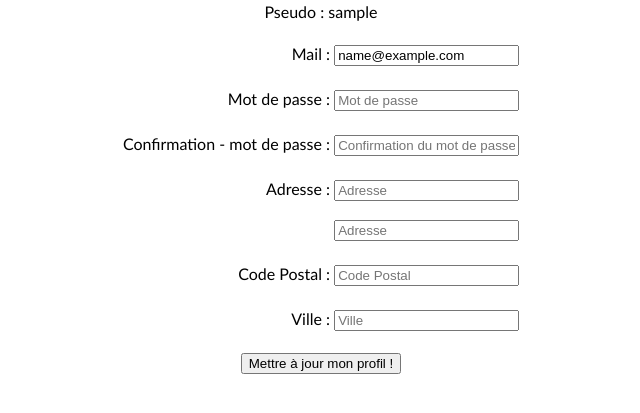
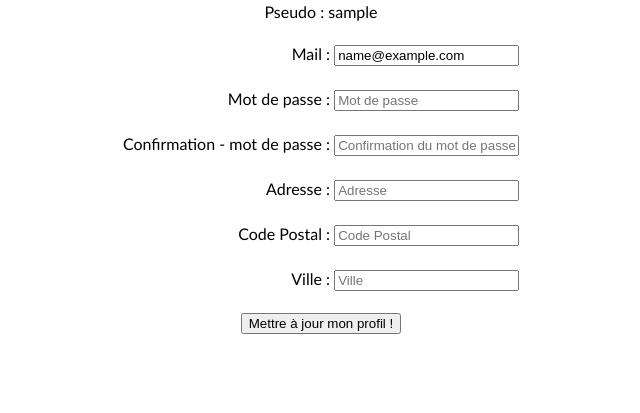
Before and after one commit to HugoMoi/SiteAPP, a PHP site: the page made by SiteDomisep/views/editionprofil.php in a window 1280 px wide. Shown: the part 167-580 px from the top of the page, without its empty margins (319-959 px from the left). Run offline with PHP 8.4, Linux system fonts and the light colour scheme; the template is opened without the code that fills it, so the values that code supplies are empty; the visitor is signed in with stand-in values (Sample User, id 1).

Commit message:
Update editionprofil.php

```diff
--- a/SiteDomisep/views/editionprofil.php
+++ b/SiteDomisep/views/editionprofil.php
@@ -46,7 +46,6 @@ include("General.php");
             <tr>
                   <td align="right">
                   <label>Adresse :</label>
-                  <input type="text" name="newadresse" placeholder="Adresse"/><br /><br />
                   <input type="text" name="newadresse" placeholder="Adresse" /><br /><br />
                </td>
             </tr>
```
